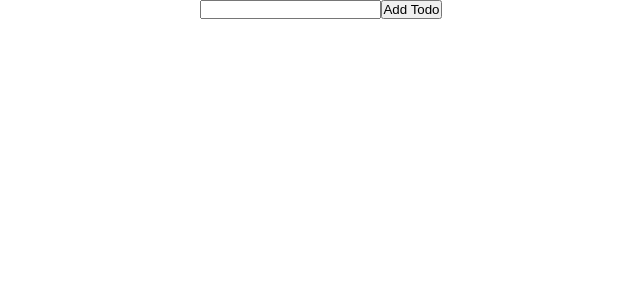
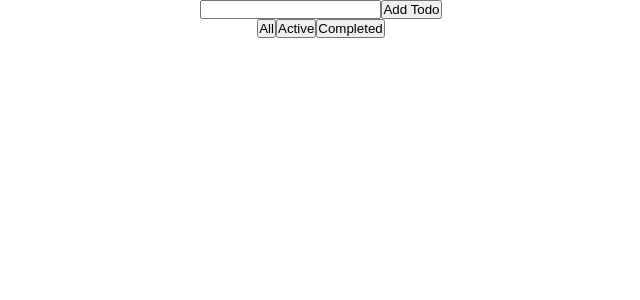
Before and after one commit to p3rfec77/Todo, a React (Create React App) app: page / in a window 1280 px wide. Shown: the top 300 px of the page, without its empty margins (319-959 px from the left). Built offline with nearby package versions, Linux system fonts and the light colour scheme.

Commit message:
created filterPanel component

```diff
--- a/src/App.tsx
+++ b/src/App.tsx
@@ -1,6 +1,6 @@
 import React from "react";
 
-import { InputField, TodoList } from "./components";
+import { InputField, TodoList, FilterPanel } from "./components";
 
 import styles from "./App.module.css";
 
@@ -9,6 +9,7 @@ function App() {
     <div className={styles.app}>
       <InputField />
       <TodoList />
+      <FilterPanel />
     </div>
   );
 }
--- /dev/null
+++ b/src/components/FilterPanel/FilterPanel.component.tsx
@@ -0,0 +1,18 @@
+import { useAppDispatch } from "../../hooks/ReduxHooks";
+
+import { FilterTodos } from "../../store/todoSlice";
+
+import styles from "./FilterPanel.module.css";
+
+export const FilterPanel = () => {
+  const dispatch = useAppDispatch();
+
+  const filter = (filter: string) => dispatch(FilterTodos({ filter }));
+  return (
+    <div>
+      <button onClick={() => filter("all")}>All</button>
+      <button onClick={() => filter("active")}>Active</button>
+      <button onClick={() => filter("completed")}>Completed</button>
+    </div>
+  );
+};
--- a/src/components/TodoList/TodoList.component.tsx
+++ b/src/components/TodoList/TodoList.component.tsx
@@ -1,6 +1,6 @@
 import { useAppSelector } from "../../hooks/ReduxHooks";
 
-import { selectTodos } from "../../store/todoSlice";
+import { selectTodos, selectFilter } from "../../store/todoSlice";
 
 import { TodoItem, ITodo } from "../TodoItem/TodoItem.component";
 
@@ -8,12 +8,19 @@ import styles from "./TodoList.module.css";
 
 export const TodoList = () => {
   const todos = useAppSelector(selectTodos);
+  const completed = todos.filter((todo) => todo.completed);
+  const active = todos.filter((todo) => !todo.completed);
+
+  const filter = useAppSelector(selectFilter);
 
   return (
     <ul className={styles.container}>
-      {todos.map((todo: ITodo) => (
-        <TodoItem todo={todo} key={todo.id} />
-      ))}
+      {filter === "completed" &&
+        completed.map((todo: ITodo) => <TodoItem todo={todo} key={todo.id} />)}
+      {filter === "all" &&
+        todos.map((todo: ITodo) => <TodoItem todo={todo} key={todo.id} />)}
+      {filter === "active" &&
+        active.map((todo: ITodo) => <TodoItem todo={todo} key={todo.id} />)}
     </ul>
   );
 };
--- a/src/components/index.ts
+++ b/src/components/index.ts
@@ -1,2 +1,3 @@
 export { InputField } from "./InputField/InputField.component";
 export { TodoList } from "./TodoList/TodoList.component";
+export { FilterPanel } from "./FilterPanel/FilterPanel.component";
--- a/src/store/todoSlice.ts
+++ b/src/store/todoSlice.ts
@@ -6,11 +6,13 @@ import { ITodo } from "../components/TodoItem/TodoItem.component";
 
 interface TodoState {
   todos: ITodo[];
+  filter: string;
   text: string;
 }
 
 const initialState: TodoState = {
   todos: [],
+  filter: "all",
   text: "",
 };
 
@@ -42,13 +44,23 @@ export const todoSlice = createSlice({
     setText: (state, action) => {
       state.text = action.payload;
     },
+
+    FilterTodos: (state, action) => {
+      state.filter = action.payload.filter;
+    },
   },
 });
 
-export const { addTodo, removeTodo, toggleTodoCompleted, setText } =
-  todoSlice.actions;
+export const {
+  addTodo,
+  removeTodo,
+  toggleTodoCompleted,
+  setText,
+  FilterTodos,
+} = todoSlice.actions;
 
 export const selectTodos = (state: RootState) => state.todo.todos;
 export const selectText = (state: RootState) => state.todo.text;
+export const selectFilter = (state: RootState) => state.todo.filter;
 
 export default todoSlice.reducer;
```
Also changed, not shown: src/components/FilterPanel/FilterPanel.module.css (added).
